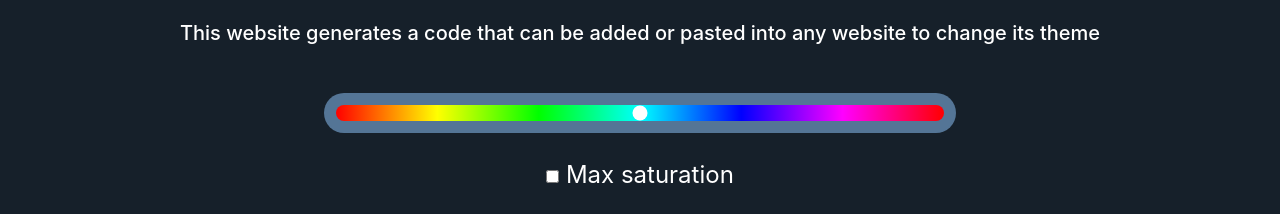
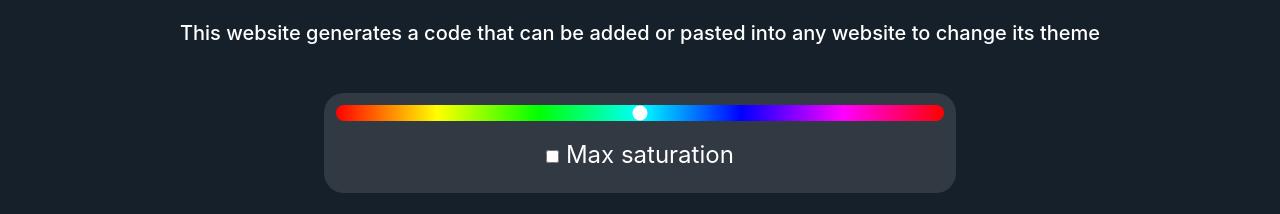
Before and after one commit to jordimas96/color-harmonizer, a plain HTML site: page index.html in a window 1280 px wide. Shown: the part 75-289 px from the top of the page. Drawn offline with nearby package versions, Linux system fonts and the light colour scheme.

Commit message:
Improve styles

```diff
--- a/index.html
+++ b/index.html
@@ -23,17 +23,10 @@
 
     <div class="mb-4 row no-gutters">
         <div class="col-12 col-md-3" style="min-height:0;"></div>
-        <div class="col-12 col-md-6 range-container">
-            <input type="range" id="range" max="360" class="" oninput="formChanged()">
+        <div class="col-12 col-md-6 options-container text-center">
+            <input type="range" id="range" max="360" oninput="formChanged()">
+            <label class="mt-3"><input type="checkbox" id="checkbox" oninput="formChanged()"> Max saturation</label>
         </div>
-        <div class="col-12 col-md-3" style="min-height:0;"></div>
-    </div>
-
-    <div class="mb-4 row no-gutters">
-        <div class="col-12 col-md-3" style="min-height:0;"></div>
-        <label class="col-12 col-md-6 checkbox-label text-center">
-            <input type="checkbox" id="checkbox" oninput="formChanged()"> Max saturation
-        </label>
         <div class="col-12 col-md-3" style="min-height:0;"></div>
     </div>
 
--- a/style.css
+++ b/style.css
@@ -4,15 +4,15 @@ body {
     padding: 8px;
 }
 
-.range-container {
-    background-color: rgb(84, 117, 150);
+.options-container {
+    background-color: rgb(49, 57, 66);
     display: flex;
-    height: 2.5rem;
+    flex-direction: column;
     padding: 0.75rem !important;
-    border-radius: 1.5rem;
+    border-radius: 1.25rem;
 }
 
-input[type="range"] {
+.options-container input[type="range"] {
     -webkit-appearance: none;
 
     background: linear-gradient(90deg, #ff0000, #ffff00, #00ff00, #00ffff, #0000ff, #ff00ff, #ff0000);
@@ -22,21 +22,20 @@ input[type="range"] {
     cursor: pointer;
 }
 
-input[type="range"]::-webkit-slider-thumb {
+.options-container input[type="range"]::-webkit-slider-thumb {
     filter: grayscale(1) brightness(10000%);
     transition: transform 0.3s, box-shadow 0.3s;
     border-radius: 50%;
 }
-input[type="range"]:active::-webkit-slider-thumb {
+.options-container input[type="range"]:active::-webkit-slider-thumb {
     transform: scale(2);
     box-shadow: 0 10px 20px rgba(0,0,0,0.19), 0 6px 6px rgba(0,0,0,0.23) !important;
 }
 
-.checkbox-label {
+.options-container label {
     font-size: 1.5rem;
-
-}
-.checkbox-label input {
+    user-select: none;
+    cursor: pointer;
 }
 
 .group1, .group2 {
```
